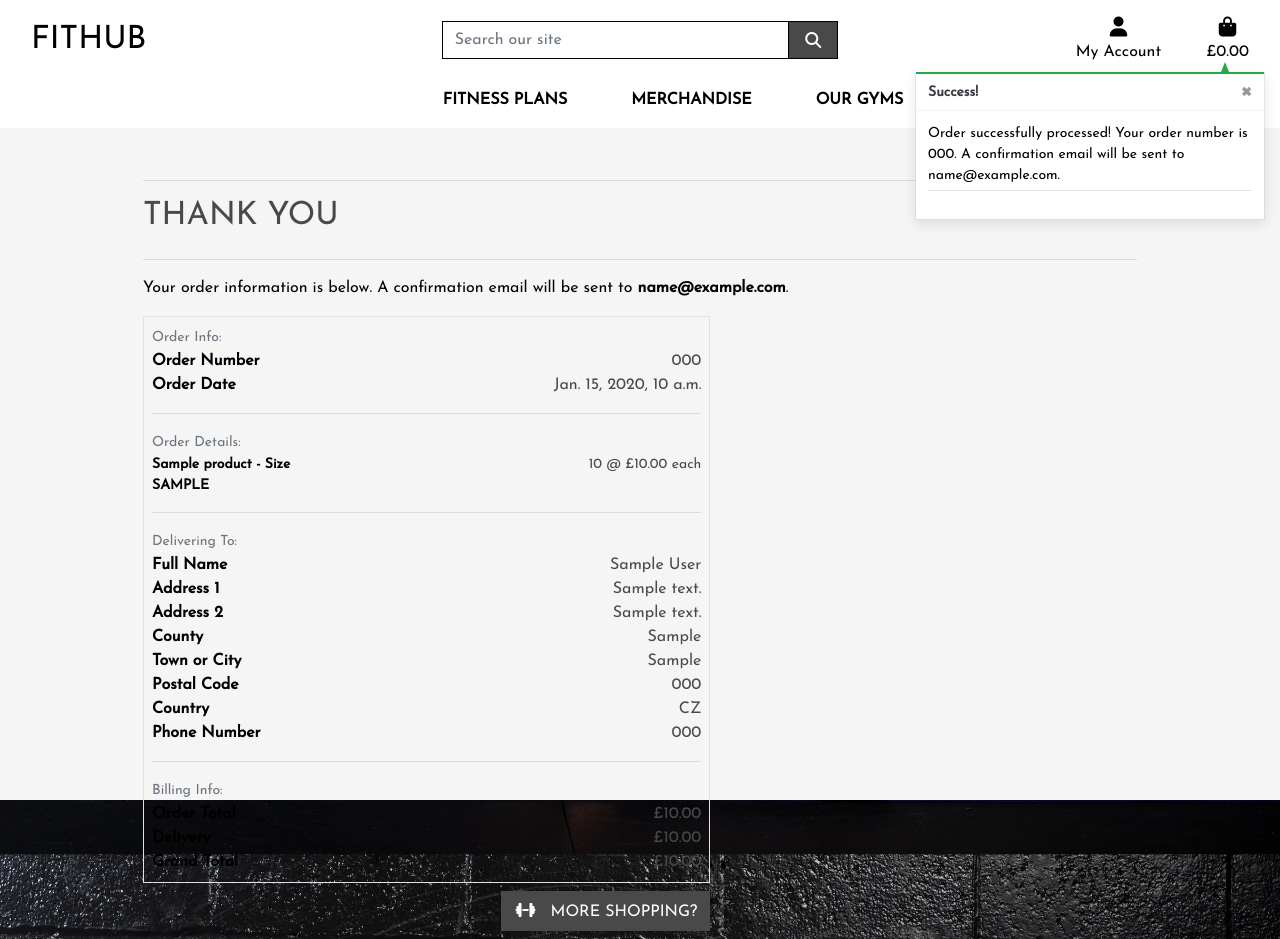
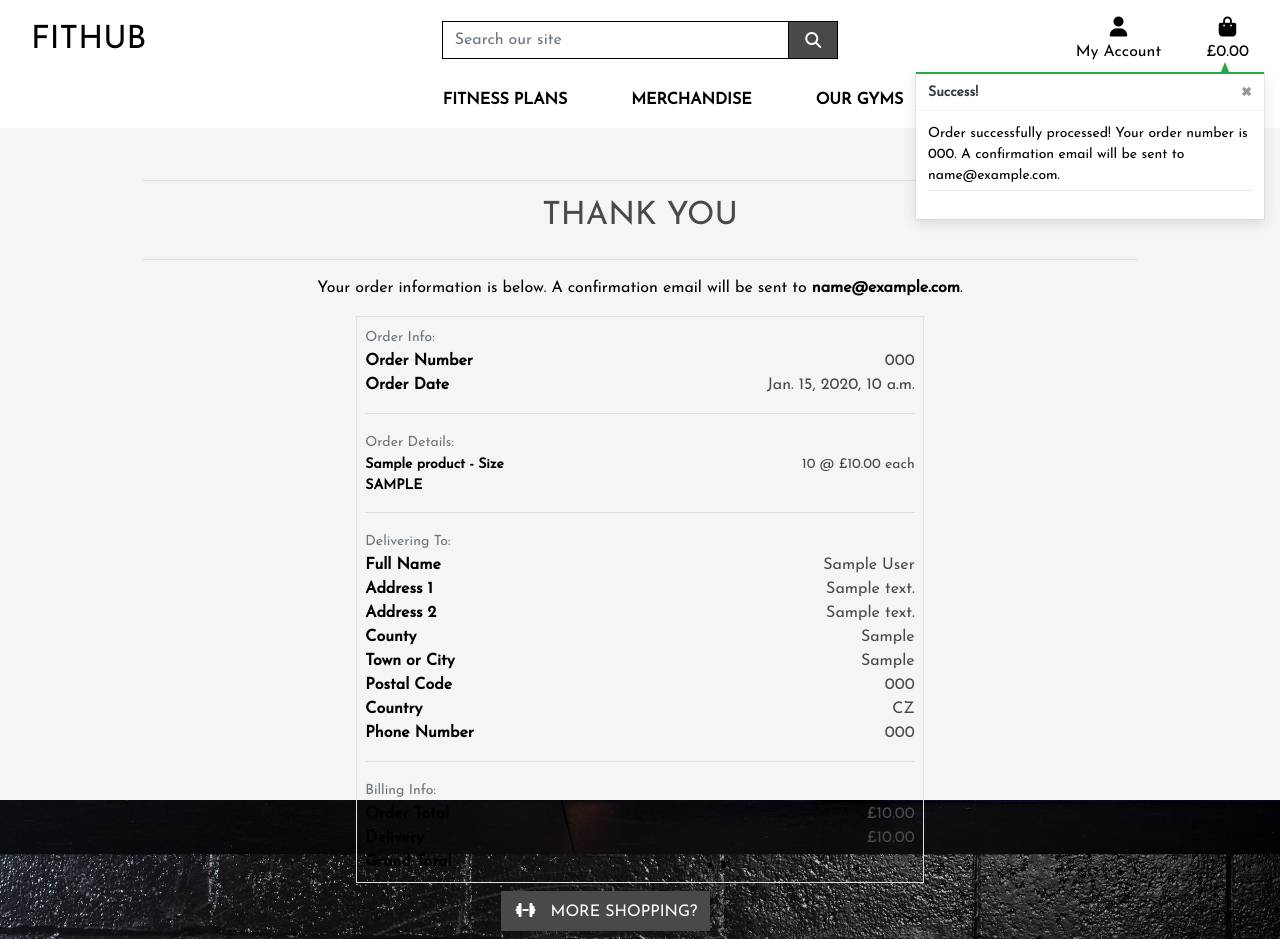
Before and after one commit to AnnaSeDab/Fithub2, a Django app: page /checkout/checkout_success/000 in a window 1280 px wide. Run offline with Django 3.2, Linux system fonts and the light colour scheme; tables that the repository leaves empty hold one stand-in row (values such as "Sample post"); some libraries are stand-ins or nearby versions; some web fonts are replaced.

Commit message:
fix: style and text on past order page

```diff
--- a/checkout/templates/checkout/checkout_success.html
+++ b/checkout/templates/checkout/checkout_success.html
@@ -17,17 +17,22 @@
 <div class="overlay"></div>
 <div class="container">
     <div class="row">
-        <div class="col">
+        <div class="col text-center">
             <hr>
             <h2 class="logo-font mb-4">Thank You</h2>
             <hr>
+            {% if from_profile %}
+            <p class="text-black">Your order information is below. A confirmation email was sent to <strong>
+                    {{order.email }}</strong> on the order date.</p>
+            {% else %}
             <p class="text-black">Your order information is below. A confirmation email will be sent to <strong>
                     {{order.email }}</strong>.</p>
+            {% endif %}
         </div>
     </div>
 
     <div class="row">
-        <div class="col-12 col-lg-7">
+        <div class="col-12 col-lg-7 mx-auto">
             <div class="order-confirmation-wrapper p-2 border">
                 <div class="row">
                     <div class="col">
```
